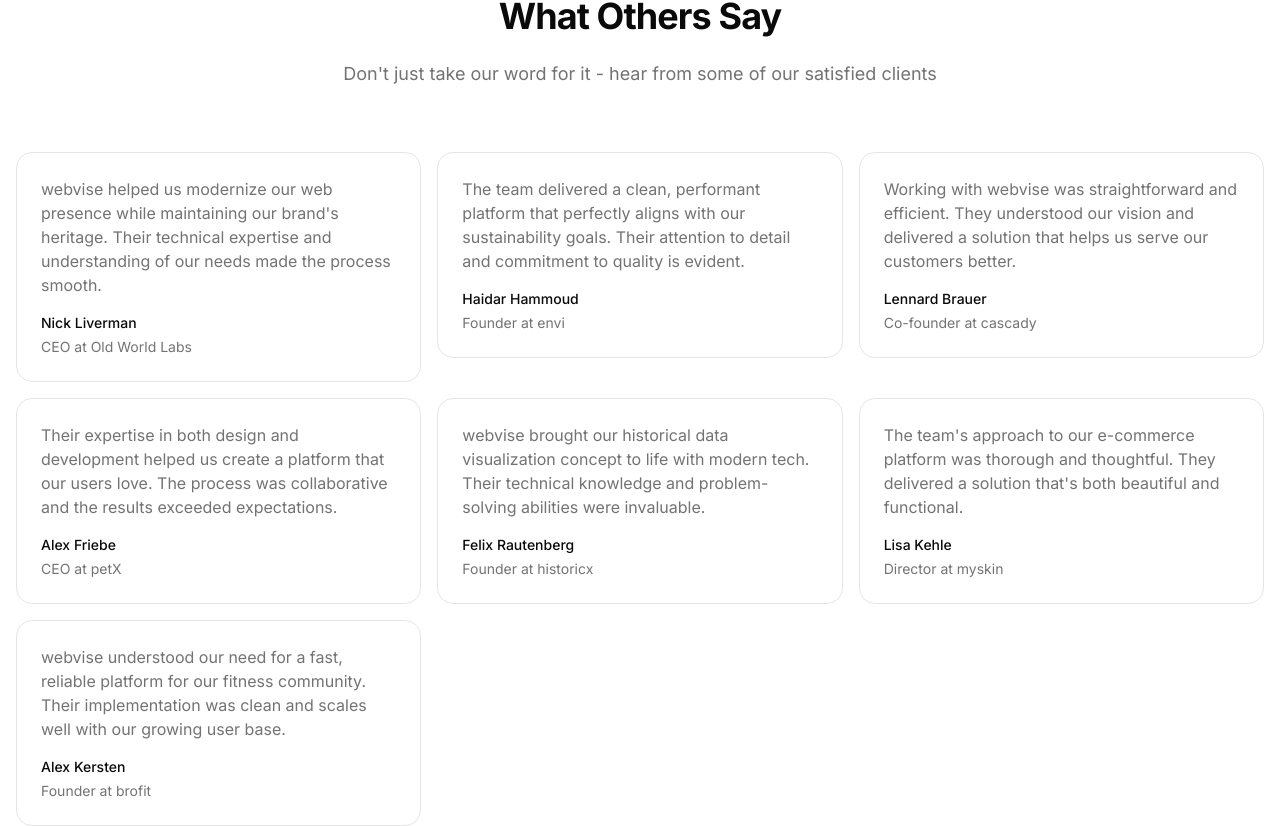
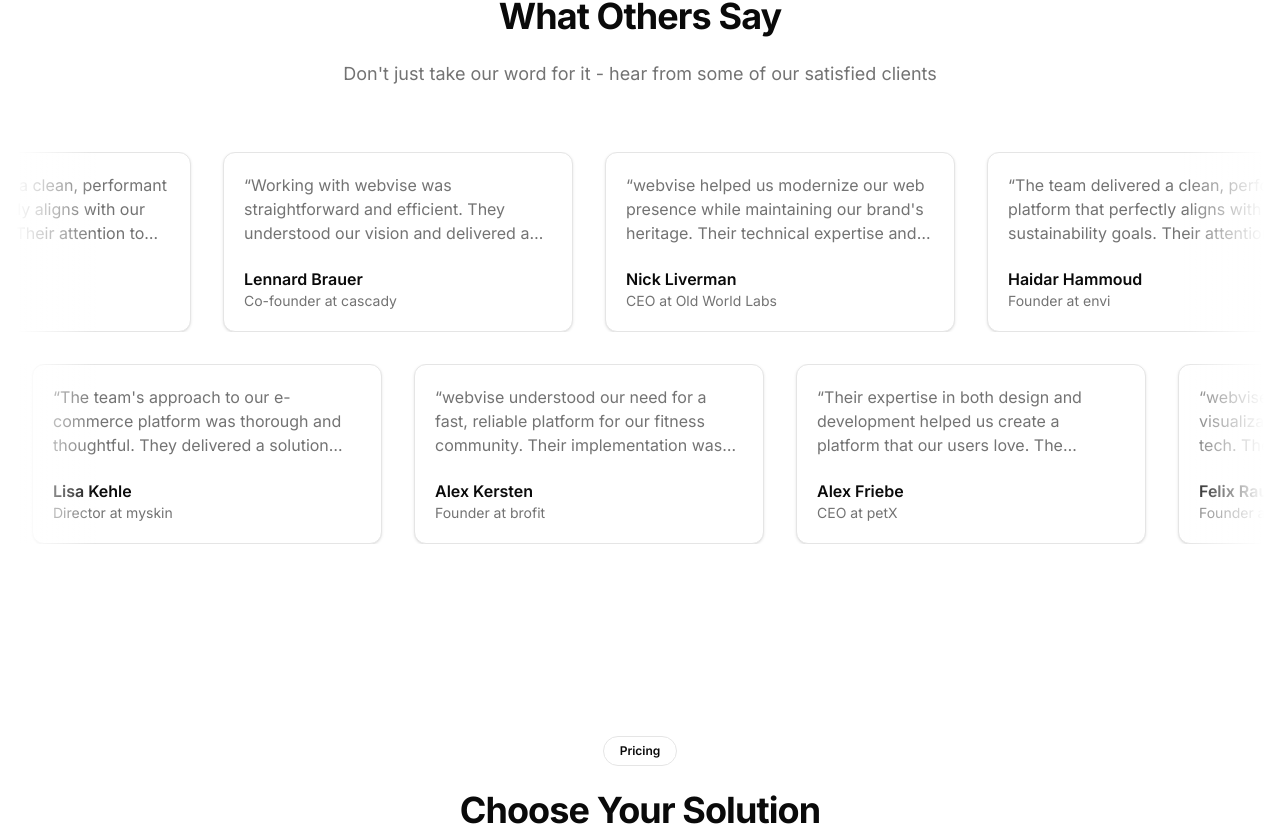
Before and after one commit to sebastiankehle/webvise-landing-page, a Next.js app: page / in a window 1280 px wide. Shown: the part 4266-5092 px from the top of the page. Built offline with nearby package versions, Linux system fonts and the light colour scheme.

Commit message:
desktop layout testimonials

```diff
--- a/src/components/sections/testimonials.tsx
+++ b/src/components/sections/testimonials.tsx
@@ -1,6 +1,7 @@
 "use client";
 
 import { Badge } from "@/components/ui/badge";
+import { Card } from "@/components/ui/card";
 import {
   Carousel,
   CarouselContent,
@@ -9,7 +10,6 @@ import {
   CarouselPrevious,
 } from "@/components/ui/carousel";
 import { testimonialsContent } from "@/content/testimonials";
-import { cn } from "@/lib/utils";
 import { InView } from "../animations/in-view";
 
 interface TestimonialsProps {
@@ -21,10 +21,7 @@ export function Testimonials({ id }: TestimonialsProps) {
     <section id={id} className="relative px-4 py-24">
       <InView className="mx-auto max-w-7xl">
         <div className="space-y-6 text-center">
-          <Badge
-            variant={testimonialsContent.badge.variant}
-            className="rounded-full px-4 py-1.5"
-          >
+          <Badge variant="outline" className="rounded-full px-4 py-1.5">
             {testimonialsContent.badge.text}
           </Badge>
           <h2 className="text-3xl font-bold tracking-tight sm:text-4xl">
@@ -47,28 +44,17 @@ export function Testimonials({ id }: TestimonialsProps) {
             <CarouselContent>
               {testimonialsContent.testimonials.map((testimonial, index) => (
                 <CarouselItem key={index}>
-                  <div
-                    className={cn(
-                      "rounded-2xl border p-6",
-                      "bg-card/50 backdrop-blur supports-[backdrop-filter]:bg-background/60"
-                    )}
-                  >
-                    <blockquote className="space-y-4">
-                      <p className="text-muted-foreground">
-                        {testimonial.content}
+                  <Card className="flex h-[180px] flex-col justify-between p-5">
+                    <p className="line-clamp-3 text-muted-foreground">
+                      &ldquo;{testimonial.content}&rdquo;
                     </p>
-                      <footer>
-                        <div className="space-y-1">
-                          <p className="text-sm font-medium">
-                            {testimonial.name}
-                          </p>
-                          <p className="text-sm text-muted-foreground">
+                    <div>
+                      <div className="font-semibold">{testimonial.name}</div>
+                      <div className="text-sm text-muted-foreground">
                         {testimonial.role}
-                          </p>
                       </div>
-                      </footer>
-                    </blockquote>
                     </div>
+                  </Card>
                 </CarouselItem>
               ))}
             </CarouselContent>
@@ -77,30 +63,71 @@ export function Testimonials({ id }: TestimonialsProps) {
           </Carousel>
         </div>
 
-        {/* Desktop Grid */}
-        <div className="mt-16 hidden grid-cols-3 gap-4 sm:grid">
-          {testimonialsContent.testimonials.map((testimonial, index) => (
-            <InView key={index} delay={0.1 * (index + 1)}>
-              <div
-                className={cn(
-                  "rounded-2xl border p-6",
-                  "bg-card/50 backdrop-blur supports-[backdrop-filter]:bg-background/60"
-                )}
-              >
-                <blockquote className="space-y-4">
-                  <p className="text-muted-foreground">{testimonial.content}</p>
-                  <footer>
-                    <div className="space-y-1">
-                      <p className="text-sm font-medium">{testimonial.name}</p>
-                      <p className="text-sm text-muted-foreground">
+        {/* Desktop Marquee */}
+        <div className="relative mt-16 hidden space-y-8 sm:block">
+          {/* First row */}
+          <div className="relative flex overflow-hidden">
+            {/* Gradient masks */}
+            <div className="pointer-events-none absolute left-0 top-0 z-10 h-full w-20 bg-gradient-to-r from-background to-transparent" />
+            <div className="pointer-events-none absolute right-0 top-0 z-10 h-full w-20 bg-gradient-to-l from-background to-transparent" />
+
+            {/* Marquee content */}
+            <div className="animate-marquee flex gap-8 [--duration:60s]">
+              {[
+                ...testimonialsContent.testimonials.slice(0, 3),
+                ...testimonialsContent.testimonials.slice(0, 3),
+                ...testimonialsContent.testimonials.slice(0, 3),
+                ...testimonialsContent.testimonials.slice(0, 3),
+                ...testimonialsContent.testimonials.slice(0, 3),
+              ].map((testimonial, index) => (
+                <InView key={index} delay={0.1 * (index % 3)}>
+                  <Card className="flex h-[180px] w-[350px] flex-col justify-between p-5">
+                    <p className="line-clamp-3 text-muted-foreground">
+                      &ldquo;{testimonial.content}&rdquo;
+                    </p>
+                    <div>
+                      <div className="font-semibold">{testimonial.name}</div>
+                      <div className="text-sm text-muted-foreground">
                         {testimonial.role}
-                      </p>
                       </div>
-                  </footer>
-                </blockquote>
                     </div>
+                  </Card>
                 </InView>
               ))}
+            </div>
+          </div>
+
+          {/* Second row */}
+          <div className="relative flex overflow-hidden">
+            {/* Gradient masks */}
+            <div className="pointer-events-none absolute left-0 top-0 z-10 h-full w-20 bg-gradient-to-r from-background to-transparent" />
+            <div className="pointer-events-none absolute right-0 top-0 z-10 h-full w-20 bg-gradient-to-l from-background to-transparent" />
+
+            {/* Marquee content */}
+            <div className="animate-marquee-reverse flex gap-8 [--duration:65s]">
+              {[
+                ...testimonialsContent.testimonials.slice(3),
+                ...testimonialsContent.testimonials.slice(3),
+                ...testimonialsContent.testimonials.slice(3),
+                ...testimonialsContent.testimonials.slice(3),
+                ...testimonialsContent.testimonials.slice(3),
+              ].map((testimonial, index) => (
+                <InView key={index} delay={0.1 * (index % 2)}>
+                  <Card className="flex h-[180px] w-[350px] flex-col justify-between p-5">
+                    <p className="line-clamp-3 text-muted-foreground">
+                      &ldquo;{testimonial.content}&rdquo;
+                    </p>
+                    <div>
+                      <div className="font-semibold">{testimonial.name}</div>
+                      <div className="text-sm text-muted-foreground">
+                        {testimonial.role}
+                      </div>
+                    </div>
+                  </Card>
+                </InView>
+              ))}
+            </div>
+          </div>
         </div>
       </InView>
     </section>
```
Lines whose indentation alone changed are shown as unchanged.
